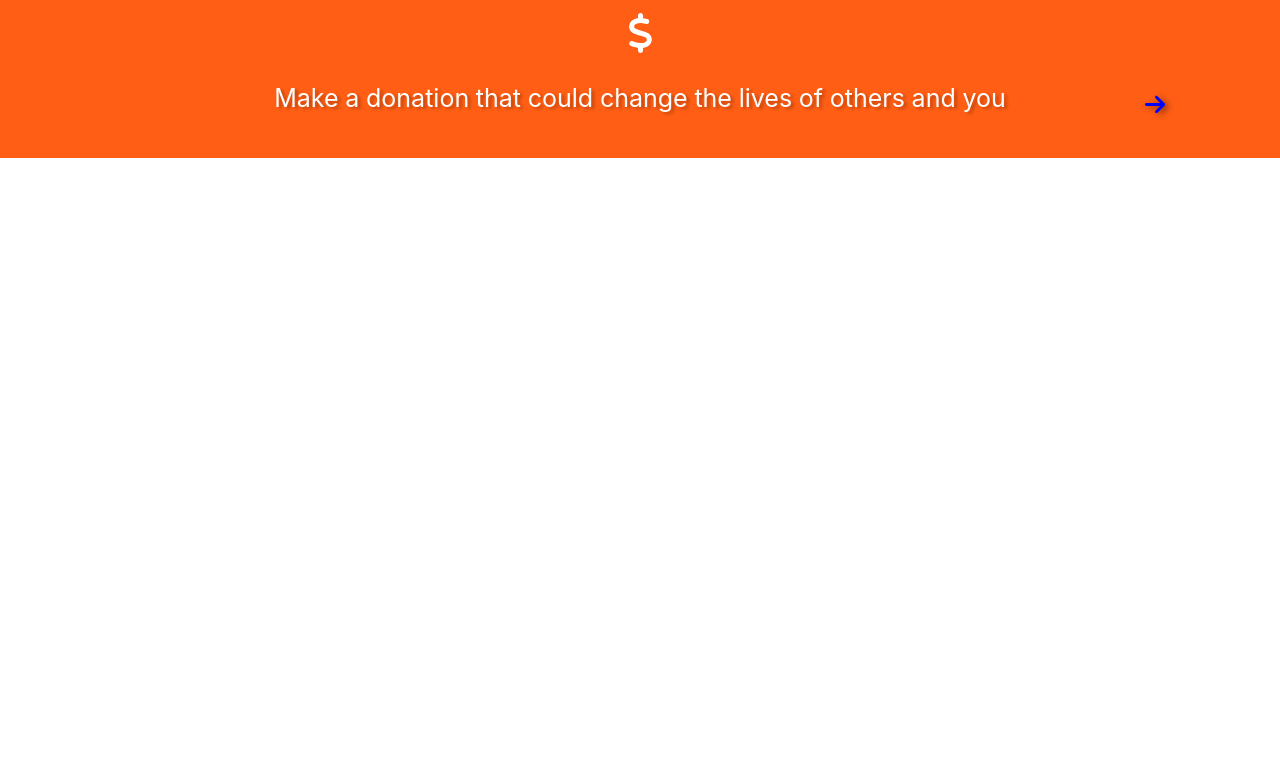
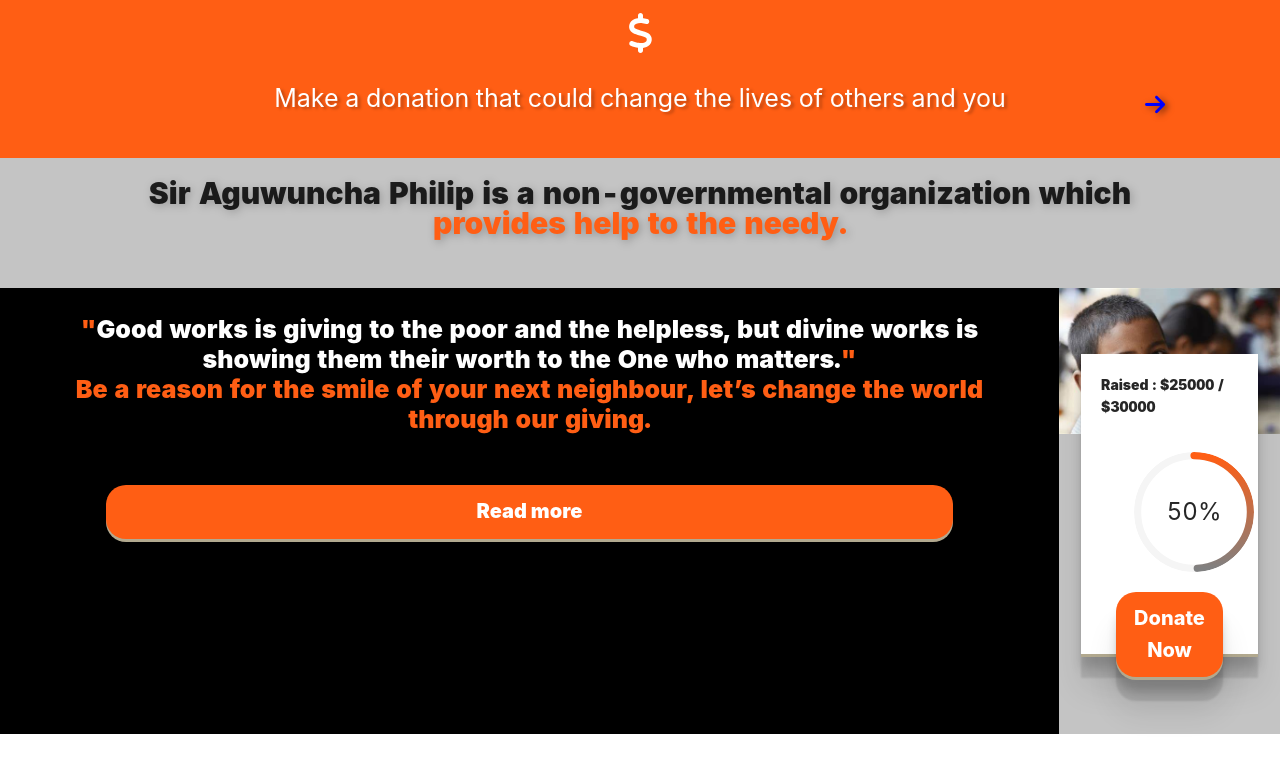
Before and after one commit to Chidalu567/NGO_Application, a Next.js app: page / in a window 1280 px wide. Shown: the part 625-1398 px from the top of the page. Built offline with nearby package versions, Linux system fonts and the light colour scheme.

Commit message:
Added the First Section

```diff
--- a/Components/Navbar.js
+++ b/Components/Navbar.js
@@ -25,8 +25,8 @@ const NavBar = styled.div`
 `;
 
 const NavLogo = styled.div`
-    margin:2px;
-    margin-left:80px;
+    margin-left:50px;
+    margin-top:5px;
 `;
 
 
--- /dev/null
+++ b/Components/UIComponents/FirstSection.js
@@ -0,0 +1,142 @@
+import styled from 'styled-components';
+import Image from 'next/image';
+//////////////////////////////// Pictures
+import FirstSectionImage from '../../public/images/childSmiling.jpg'
+/////////////////////////////// Ant design Components
+import { Progress } from 'antd';
+
+
+const Section1 = styled.section`
+    background-color:#C4C4C4;
+    display:grid;
+    grid-template-columns:auto auto;
+    grid-template-rows:auto auto;
+    row-gap:20px;
+    @media (max-width:700px){
+        position:relative;
+        top:-300px;
+    }
+`;
+
+const Text1 = styled.p`
+    grid-column:1/3;
+    font-family:'Inter';
+    font-weight:900;
+    line-height:30px;
+    text-align:center;
+    margin-top:20px;
+    font-size:30px;
+    filter:drop-shadow(2px 2px 4px rgba(0,0,0,0.25));
+    @media (max-width:700px){
+        font-size:25px;
+    }
+`;
+const Text2 = styled.p`
+    color:white;
+    font-weight:900;
+    font-family:'Inter';
+    text-align:center;
+    line-height:30px;
+    font-size:25px;
+    padding:26px;
+`;
+
+const OrangeText = styled.b`
+    color:#FF5E14;
+`;
+
+const FirstArticle = styled.article`
+    background-color:black;
+    @media (max-width:700px){
+        grid-column:1/3;
+        margin-left:44px;
+        margin-right:44px;
+    }
+`;
+
+const SecondArticle = styled.article`
+    @media (max-width:700px){
+        grid-column:1/3;
+    }
+`;
+
+const ReadMore = styled.button`
+    background-color:#FF5E14;
+    color:white;
+    font-family:'Inter';
+    font-weight:900;
+    padding:10px;
+    font-size:20px;
+    border-radius:20px;
+    width:80%;
+    margin-left:10%;
+    margin-right:10%;
+    margin-bottom:30px;
+    border:1px solid transparent;
+    box-shadow:0px 3px 0px #b2a98f,0px 14px 10px rgba(0,0,0,0.15),0px 24px 2px rgba(0,0,0,0.1),0px 34px 30px rgba(0,0,0,0.1);
+`;
+
+const Stats = styled.p`
+    font-family:'Inter';
+    font-weight:900;
+    padding:20px;
+`;
+
+const DonateButton = styled.button`
+    display:block;
+    background-color:#FF5E14;
+    color:white;
+    font-family:'Inter';
+    font-size:20px;
+    font-weight:800;
+    padding:10px;
+    border-radius:20px;
+    width:60%;
+    margin-left:20%;
+    margin-right:20%;
+    border:1px solid transparent;
+    margin-bottom:30px;
+    margin-top:20px;
+    box-shadow:0px 3px 0px #b2a98f,0px 14px 10px rgba(0,0,0,0.15),0px 24px 2px rgba(0,0,0,0.1),0px 34px 30px rgba(0,0,0,0.1);
+`;
+
+const ColorQuote = styled.p`
+    color: #FF5E14;
+    display:inline;
+`;
+
+const Statistic = styled.div`
+    background-color:white;
+    position:relative;
+    top:-80px;
+    margin-left:10%;
+    margin-right:10%;
+    height:300px;
+    box-shadow: 0px 3px 0px #b2a98f, 0px 14px 10px rgba(0,0,0,0.15), 0px 24px 2px rgba(0,0,0,0.1), 0px 34px 30px rgba(0,0,0,0.1);
+`;
+
+export const FirstSection = () => {
+    return (
+        <Section1>
+            <Text1>Sir Aguwuncha Philip is a non-governmental organization which <br/><OrangeText>provides help to the needy.</OrangeText></Text1>
+
+            <FirstArticle>
+                <Text2><ColorQuote>"</ColorQuote>Good works is giving to the poor and the helpless, but divine works is showing them their worth to the One who matters.<ColorQuote>"</ColorQuote> <br/>
+                    <OrangeText>Be a reason for the smile of your next neighbour, let’s change the world through our giving.</OrangeText>
+                </Text2>
+                <ReadMore type="button">Read more</ReadMore>
+            </FirstArticle>
+
+            <SecondArticle>
+                <Image src={FirstSectionImage} layout="responsive" />
+                <Statistic>
+                    <Stats>Raised : $25000 / $30000</Stats>
+                    <Progress type="circle" strokeColor={{ '0%': '#FF5E14', '100%': 'gray' }} percent={50} style={{marginLeft:'30%',marginRight:"40%"}}/>
+                    <DonateButton type="button">Donate Now</DonateButton>
+                </Statistic>
+
+            </SecondArticle>
+
+        </Section1>
+    )
+}
--- a/Components/UIComponents/HeroComponent.js
+++ b/Components/UIComponents/HeroComponent.js
@@ -21,7 +21,7 @@ import { FontAwesomeIcon } from '@fortawesome/react-fontawesome';
 import {faDollarSign,faArrowRight} from '@fortawesome/free-solid-svg-icons';
 
 const HeroContainer = styled.div`
-  height: 500px;
+  height:500px;
 `;
 
 const FloatingContainer = styled.div`
@@ -34,10 +34,12 @@ const FloatingContainer = styled.div`
   align-items:center;
   padding:15px;
   @media (max-width:700px){
-    max-width:60%;
+    max-width:70%;
     position:relative;
-    top:-350px;
-    left:100px;
+    top:-400px;
+    margin-left:15%;
+    margin-right:15%;
+    box-shadow:0px 3px 0px #b2a98f, 0px 14px 10px rgba(0,0,0,0.15), 0px 24px 2px rgba(0,0,0,0.1), 0px 34px 30px rgba(0,0,0,0.1);
   }
 `;
 
@@ -69,7 +71,7 @@ export const HeroComponent = () => {
       <Carousel autoplay>
 
         <HeroContainer>
-          <Image src={HeroPic} layout="responsive" priority="true" />
+          <Image src={HeroPic} layout="responsive" priority="true"/>
         </HeroContainer>
 
         <HeroContainer>
--- a/pages/index.js
+++ b/pages/index.js
@@ -23,7 +23,7 @@ import { Statistic} from 'antd';
 
 // import UI components
 import { HeroComponent } from '../Components/UIComponents/HeroComponent';
-
+import { FirstSection } from '../Components/UIComponents/FirstSection';
 
 const Home = () => {
   return (
@@ -32,7 +32,10 @@ const Home = () => {
         <meta name="description" content="Sir Philip NON governmental Organization" />
         <meta name="viewport" content="width=device-width, initial-scale=1.0"/>
       </Head>
-      <HeroComponent/>
+
+      <HeroComponent />
+
+      <FirstSection/>
     </div>
   )
  }
```
